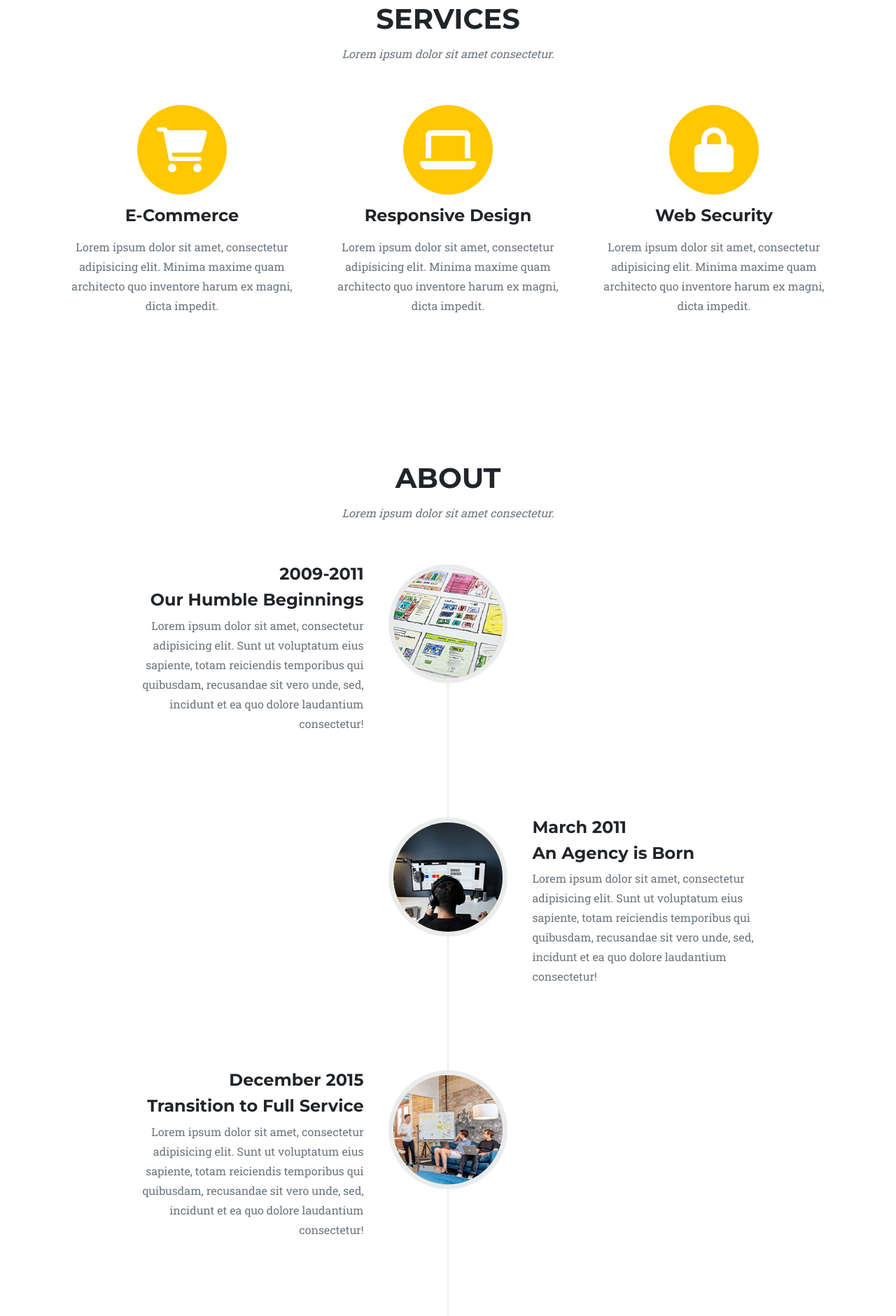
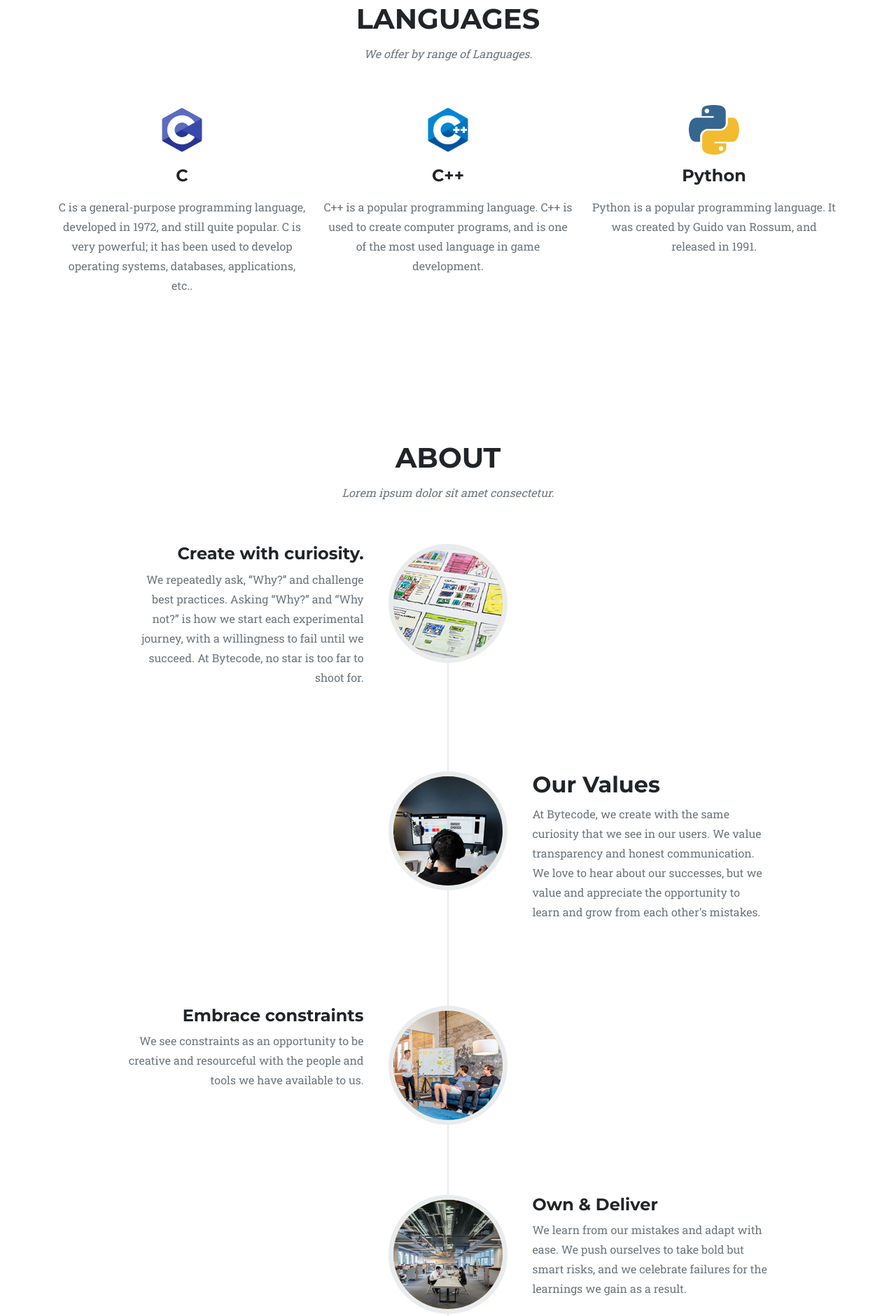
Before and after one commit to varunbgit/Team-ByteCode-tech-a-thon, a plain HTML site: page index.html in a window 1280 px wide. Shown: the part 838-2718 px from the top of the page at 70% size. Drawn offline with nearby package versions, Linux system fonts and the light colour scheme.

Commit message:
Adding the chnaged landing page

```diff
--- a/index.html
+++ b/index.html
@@ -14,21 +14,23 @@
         <link href="https://fonts.googleapis.com/css?family=Montserrat:400,700" rel="stylesheet" type="text/css" />
         <link href="https://fonts.googleapis.com/css?family=Roboto+Slab:400,100,300,700" rel="stylesheet" type="text/css" />
         <!-- Core theme CSS (includes Bootstrap)-->
+        <link rel="stylesheet" href="https://fonts.googleapis.com/css?family=Audiowide">
         <link href="css/styles.css" rel="stylesheet" />
     </head>
     <body id="page-top">
         <!-- Navigation-->
         <nav class="navbar navbar-expand-lg navbar-dark fixed-top" id="mainNav">
             <div class="container">
-                <!-- <a class="navbar-brand" href="#page-top"><img src="assets/img/navbar-logo.svg" alt="..." /></a> -->
+                <!-- <a class="navbar-brand" href="#page-top" style="width: 25%;"><img src="assets/img/navbar-logo.png" alt="..." /></a> -->
+                <h2 id="our-logo">Bytecode</h2>
                 <button class="navbar-toggler" type="button" data-bs-toggle="collapse" data-bs-target="#navbarResponsive" aria-controls="navbarResponsive" aria-expanded="false" aria-label="Toggle navigation">
                     Menu
                     <i class="fas fa-bars ms-1"></i>
                 </button>
                 <div class="collapse navbar-collapse" id="navbarResponsive">
                     <ul class="navbar-nav text-uppercase ms-auto py-4 py-lg-0">
-                        <li class="nav-item"><a class="nav-link" href="#services">Services</a></li>
                         <li class="nav-item"><a class="nav-link" href="#home">Home</a></li>
+                        <li class="nav-item"><a class="nav-link" href="#language">Languages</a></li>
                         <li class="nav-item"><a class="nav-link" href="#about">About</a></li>
                         <li class="nav-item"><a class="nav-link" href="#team">Team</a></li>
                         <li class="nav-item"><a class="nav-link" href="#contact">Contact</a></li>
@@ -45,36 +47,35 @@
             </div>
         </header>
         <!-- Services-->
-        <section class="page-section" id="services">
+        <section class="page-section" id="language">
             <div class="container">
                 <div class="text-center">
-                    <h2 class="section-heading text-uppercase">Services</h2>
-                    <h3 class="section-subheading text-muted">Lorem ipsum dolor sit amet consectetur.</h3>
+                    <h2 class="section-heading text-uppercase">Languages</h2>
+                    <h3 class="section-subheading text-muted">We offer by range of Languages.</h3>
                 </div>
-                <div class="row text-center">
+                <div class="row text-center" id="lan">
                     <div class="col-md-4">
-                        <span class="fa-stack fa-4x">
-                            <i class="fas fa-circle fa-stack-2x text-primary"></i>
-                            <i class="fas fa-shopping-cart fa-stack-1x fa-inverse"></i>
-                        </span>
-                        <h4 class="my-3">E-Commerce</h4>
-                        <p class="text-muted">Lorem ipsum dolor sit amet, consectetur adipisicing elit. Minima maxime quam architecto quo inventore harum ex magni, dicta impedit.</p>
+
+                        <img id="c" src="c-programming.png" alt="No found">
+                        <h4 class="my-3">C</h4>
+                        <p class="text-muted">C is a general-purpose programming language, developed in 1972, and still quite popular.
+
+                            C is very powerful; it has been used to develop operating systems, databases, applications, etc..</p>
                     </div>
                     <div class="col-md-4">
-                        <span class="fa-stack fa-4x">
-                            <i class="fas fa-circle fa-stack-2x text-primary"></i>
-                            <i class="fas fa-laptop fa-stack-1x fa-inverse"></i>
-                        </span>
-                        <h4 class="my-3">Responsive Design</h4>
-                        <p class="text-muted">Lorem ipsum dolor sit amet, consectetur adipisicing elit. Minima maxime quam architecto quo inventore harum ex magni, dicta impedit.</p>
+
+
+                        <img src="c++.png" alt="">
+                        <h4 class="my-3">C++</h4>
+                        <p class="text-muted">C++ is a popular programming language.
+
+                            C++ is used to create computer programs, and is one of the most used language in game development.</p>
                     </div>
                     <div class="col-md-4">
-                        <span class="fa-stack fa-4x">
-                            <i class="fas fa-circle fa-stack-2x text-primary"></i>
-                            <i class="fas fa-lock fa-stack-1x fa-inverse"></i>
-                        </span>
-                        <h4 class="my-3">Web Security</h4>
-                        <p class="text-muted">Lorem ipsum dolor sit amet, consectetur adipisicing elit. Minima maxime quam architecto quo inventore harum ex magni, dicta impedit.</p>
+
+                        <img  id="python" src="python.png" alt="">
+                        <h4 class="my-3">Python</h4>
+                        <p class="text-muted">Python is a popular programming language. It was created by Guido van Rossum, and released in 1991.</p>
                     </div>
                 </div>
             </div>
@@ -92,40 +93,40 @@
                         <div class="timeline-image"><img class="rounded-circle img-fluid" src="assets/img/about/1.jpg" alt="..." /></div>
                         <div class="timeline-panel">
                             <div class="timeline-heading">
-                                <h4>2009-2011</h4>
-                                <h4 class="subheading">Our Humble Beginnings</h4>
+
+                                <h4 class="subheading">Create with curiosity.</h4>
                             </div>
-                            <div class="timeline-body"><p class="text-muted">Lorem ipsum dolor sit amet, consectetur adipisicing elit. Sunt ut voluptatum eius sapiente, totam reiciendis temporibus qui quibusdam, recusandae sit vero unde, sed, incidunt et ea quo dolore laudantium consectetur!</p></div>
+                            <div class="timeline-body"><p class="text-muted">We repeatedly ask, “Why?” and challenge best practices. Asking “Why?” and “Why not?” is how we start each experimental journey, with a willingness to fail until we succeed. At Bytecode, no star is too far to shoot for.</p></div>
                         </div>
                     </li>
                     <li class="timeline-inverted">
                         <div class="timeline-image"><img class="rounded-circle img-fluid" src="assets/img/about/2.jpg" alt="..." /></div>
                         <div class="timeline-panel">
                             <div class="timeline-heading">
-                                <h4>March 2011</h4>
-                                <h4 class="subheading">An Agency is Born</h4>
+
+                                <h2 class="subheading">Our Values</h2>
                             </div>
-                            <div class="timeline-body"><p class="text-muted">Lorem ipsum dolor sit amet, consectetur adipisicing elit. Sunt ut voluptatum eius sapiente, totam reiciendis temporibus qui quibusdam, recusandae sit vero unde, sed, incidunt et ea quo dolore laudantium consectetur!</p></div>
+                            <div class="timeline-body"><p class="text-muted">At Bytecode, we create with the same curiosity that we see in our users. We value transparency and honest communication. We love to hear about our successes, but we value and appreciate the opportunity to learn and grow from each other's mistakes.</p></div>
                         </div>
                     </li>
                     <li>
                         <div class="timeline-image"><img class="rounded-circle img-fluid" src="assets/img/about/3.jpg" alt="..." /></div>
                         <div class="timeline-panel">
                             <div class="timeline-heading">
-                                <h4>December 2015</h4>
-                                <h4 class="subheading">Transition to Full Service</h4>
+
+                                <h4 class="subheading">Embrace constraints</h4>
                             </div>
-                            <div class="timeline-body"><p class="text-muted">Lorem ipsum dolor sit amet, consectetur adipisicing elit. Sunt ut voluptatum eius sapiente, totam reiciendis temporibus qui quibusdam, recusandae sit vero unde, sed, incidunt et ea quo dolore laudantium consectetur!</p></div>
+                            <div class="timeline-body"><p class="text-muted">We see constraints as an opportunity to be creative and resourceful with the people and tools we have available to us.</p></div>
                         </div>
                     </li>
                     <li class="timeline-inverted">
                         <div class="timeline-image"><img class="rounded-circle img-fluid" src="assets/img/about/4.jpg" alt="..." /></div>
                         <div class="timeline-panel">
                             <div class="timeline-heading">
-                                <h4>July 2020</h4>
-                                <h4 class="subheading">Phase Two Expansion</h4>
+
+                                <h4 class="subheading">Own & Deliver</h4>
                             </div>
-                            <div class="timeline-body"><p class="text-muted">Lorem ipsum dolor sit amet, consectetur adipisicing elit. Sunt ut voluptatum eius sapiente, totam reiciendis temporibus qui quibusdam, recusandae sit vero unde, sed, incidunt et ea quo dolore laudantium consectetur!</p></div>
+                            <div class="timeline-body"><p class="text-muted">We learn from our mistakes and adapt with ease. We push ourselves to take bold but smart risks, and we celebrate failures for the learnings we gain as a result.</p></div>
                         </div>
                     </li>
                     <li class="timeline-inverted">
@@ -147,7 +148,7 @@
             <div class="container">
                 <div class="text-center">
                     <h2 class="section-heading text-uppercase">Our Amazing Team</h2>
-                    <h3 class="section-subheading text-muted">Lorem ipsum dolor sit amet consectetur.</h3>
+                    <h3 class="section-subheading text-muted">"Alone we can do so little; together we can do so much".</h3>
                 </div>
                 <div class="row">
                     <div class="col-lg-4">
@@ -182,7 +183,7 @@
                     </div>
                 </div>
                 <div class="row">
-                    <div class="col-lg-8 mx-auto text-center"><p class="large text-muted">Lorem ipsum dolor sit amet, consectetur adipisicing elit. Aut eaque, laboriosam veritatis, quos non quis ad perspiciatis, totam corporis ea, alias ut unde.</p></div>
+                    <div class="col-lg-8 mx-auto text-center"><p class="large text-muted">Assisting with a vision to take technical education in India forward and uplift the standards in the startup ecosystem.</p></div>
                 </div>
             </div>
         </section>
@@ -210,7 +211,7 @@
             <div class="container">
                 <div class="text-center">
                     <h2 class="section-heading text-uppercase">Contact Us</h2>
-                    <h3 class="section-subheading text-muted">Lorem ipsum dolor sit amet consectetur.</h3>
+                    <h3 class="section-subheading text-muted">WE WILL BE HAPPY TO HELP.</h3>
                 </div>
                 <!-- * * * * * * * * * * * * * * *-->
                 <!-- * * SB Forms Contact Form * *-->
@@ -271,7 +272,7 @@
         <footer class="footer py-4">
             <div class="container">
                 <div class="row align-items-center">
-                    <div class="col-lg-4 text-lg-start">Copyright &copy; Your Website 2022</div>
+                    <div class="col-lg-4 text-lg-start">Copyright &copy; Bytecode</div>
                     <div class="col-lg-4 my-3 my-lg-0">
                         <a class="btn btn-dark btn-social mx-2" href="#!" aria-label="Twitter"><i class="fab fa-twitter"></i></a>
                         <a class="btn btn-dark btn-social mx-2" href="#!" aria-label="Facebook"><i class="fab fa-facebook-f"></i></a>
```
Also changed, not shown: assets/img/header-bg.jpg, assets/img/logos/c++.jpg (added), assets/img/logos/c-solid.svg (added), assets/img/logos/n/c-solid.svg (added), assets/img/navbar-logo.png (added), c++.png (added), c-programming.png (added), c-solid.svg (added), css/styles.css, python.png (added), python.svg (added), 3 other files.
